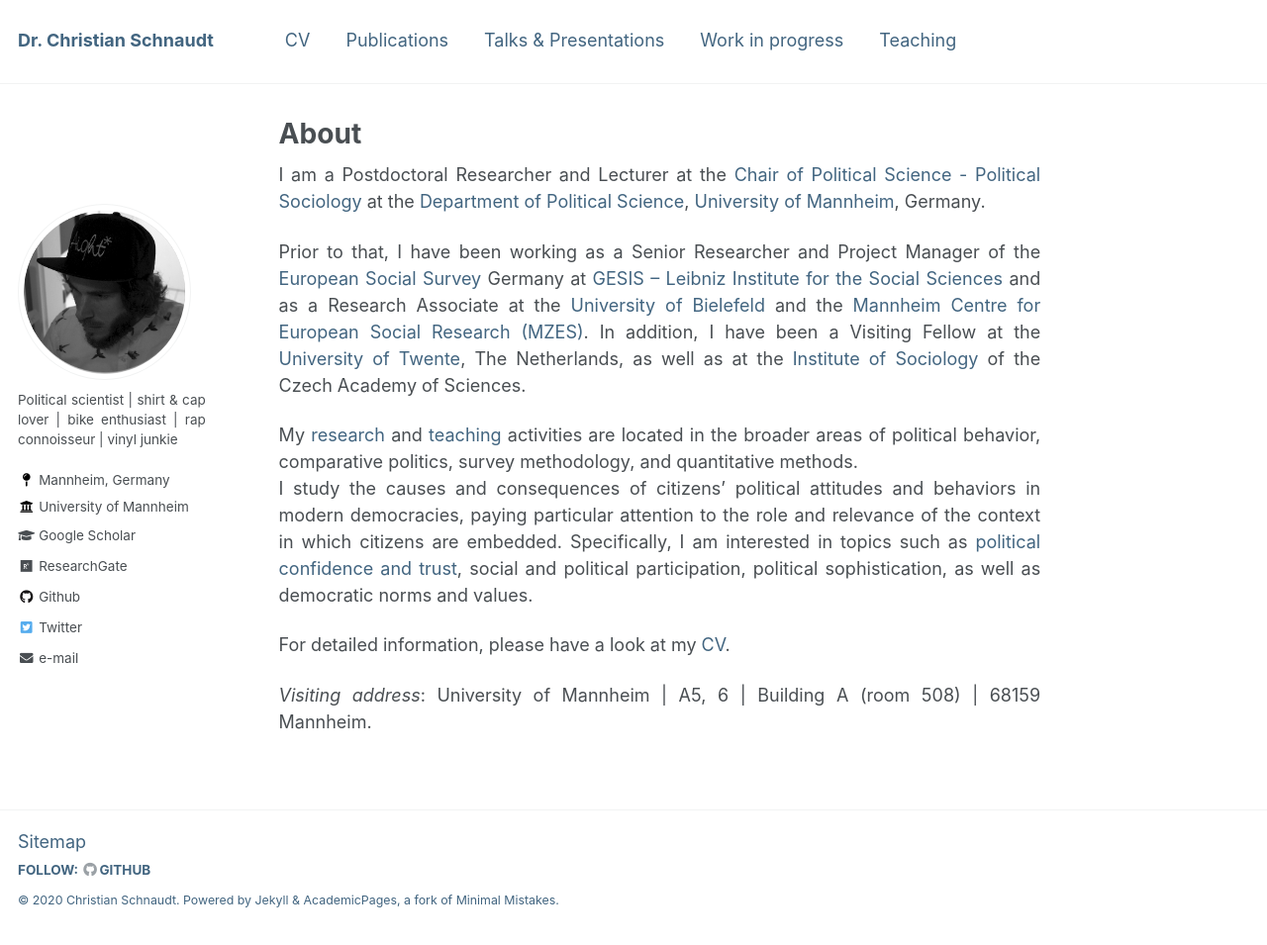
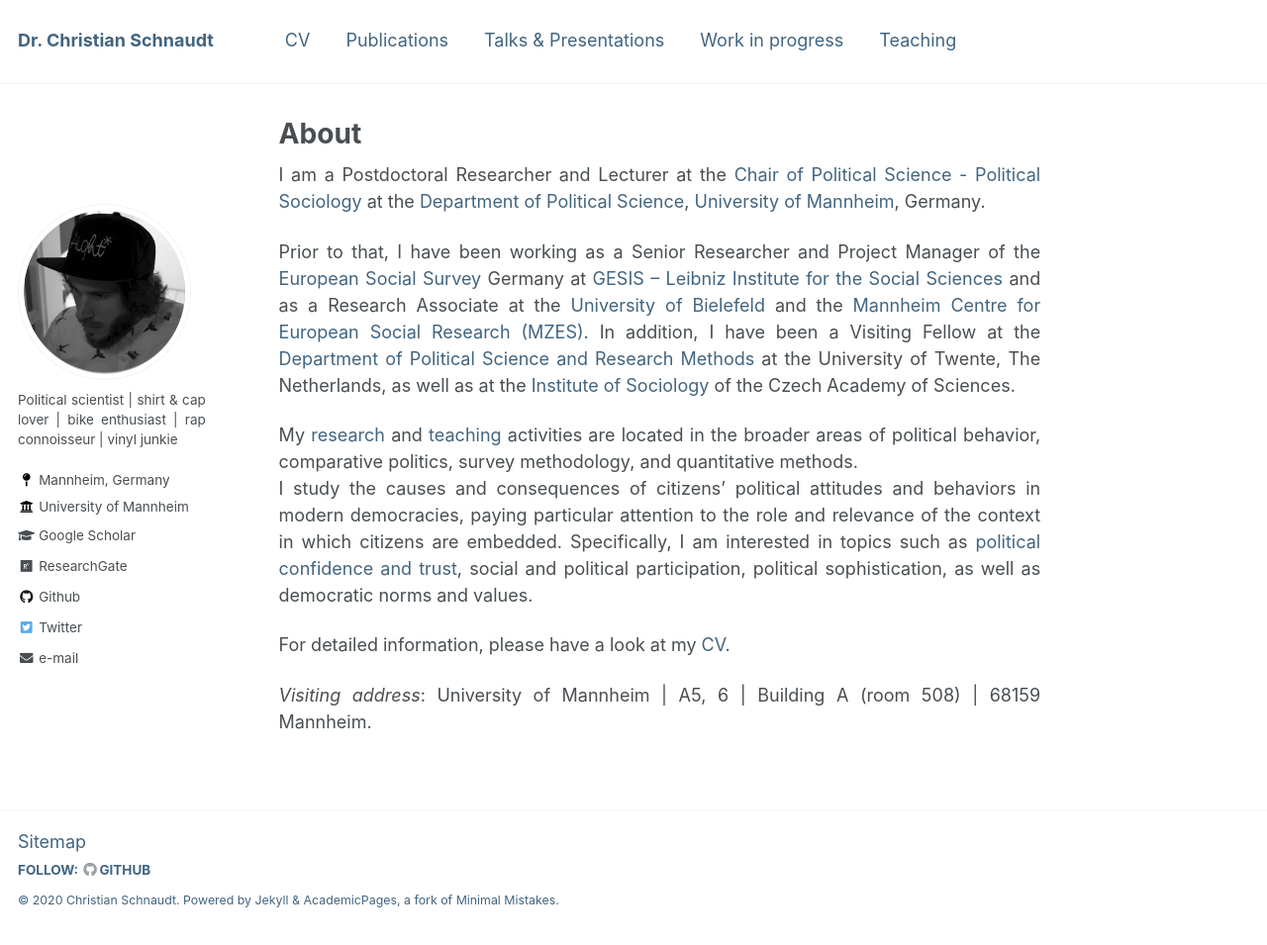
Before and after one commit to cschnaudt/cschnaudt.github.io, a Jekyll site: the page built from _pages/about.md, in a window 1280 px wide and 955 px high. Shown: the whole window at 99% size. Built offline with Jekyll 4.4.1, drawn with Linux system fonts in a browser that asks for light colours.

Commit message:
Update about.md

```diff
--- a/_pages/about.md
+++ b/_pages/about.md
@@ -10,7 +10,7 @@
 
 I am a Postdoctoral Researcher and Lecturer at the [Chair of Political Science - Political Sociology](https://www.sowi.uni-mannheim.de/en/schmitt-beck/){:target="_ blank"} at the [Department of Political Science](https://www.sowi.uni-mannheim.de/en/research/political-science/){:target="_ blank"}, [University of Mannheim](https://www.uni-mannheim.de/en/){:target="_ blank"}, Germany.
 
-Prior to that, I have been working as a Senior Researcher and Project Manager of the [European Social Survey](https://www.europeansocialsurvey.org/){:target="_ blank"} Germany at [GESIS -- Leibniz Institute for the Social Sciences](https://www.gesis.org){:target="_ blank"} and as a Research Associate at the [University of Bielefeld](https://www.uni-bielefeld.de/(en)/soz/){:target="_ blank"} and the [Mannheim Centre for European Social Research (MZES)](https://www.mzes.uni-mannheim.de/d7/en){:target="_ blank"}. In addition, I have been a Visiting Fellow at the [University of Twente](https://www.utwente.nl/en/){:target="_ blank"}, The Netherlands, as well as at the [Institute of Sociology](https://www.soc.cas.cz/en/about-institute){:target="_ blank"} of the Czech Academy of Sciences.
+Prior to that, I have been working as a Senior Researcher and Project Manager of the [European Social Survey](https://www.europeansocialsurvey.org/){:target="_ blank"} Germany at [GESIS -- Leibniz Institute for the Social Sciences](https://www.gesis.org){:target="_ blank"} and as a Research Associate at the [University of Bielefeld](https://www.uni-bielefeld.de/(en)/soz/){:target="_ blank"} and the [Mannheim Centre for European Social Research (MZES)](https://www.mzes.uni-mannheim.de/d7/en){:target="_ blank"}. In addition, I have been a Visiting Fellow at the [Department of Political Science and Research Methods](https://www.utwente.nl/en/bms/omd/){:target="_ blank"} at the University of Twente, The Netherlands, as well as at the [Institute of Sociology](https://www.soc.cas.cz/en/about-institute){:target="_ blank"} of the Czech Academy of Sciences.
 
 My [research](https://cschnaudt.github.io/publications/) and [teaching](https://cschnaudt.github.io/teaching/) activities are located in the broader areas of political behavior, comparative politics, survey methodology, and quantitative methods.
 I study the causes and consequences of citizens' political attitudes and behaviors in modern democracies, paying particular attention to the role and relevance of the context in which citizens are embedded. Specifically, I am interested in topics such as [political confidence and trust](https://www.springer.com/us/book/9783319894317){:target="_ blank"}, social and political participation, political sophistication, as well as democratic norms and values.
```
